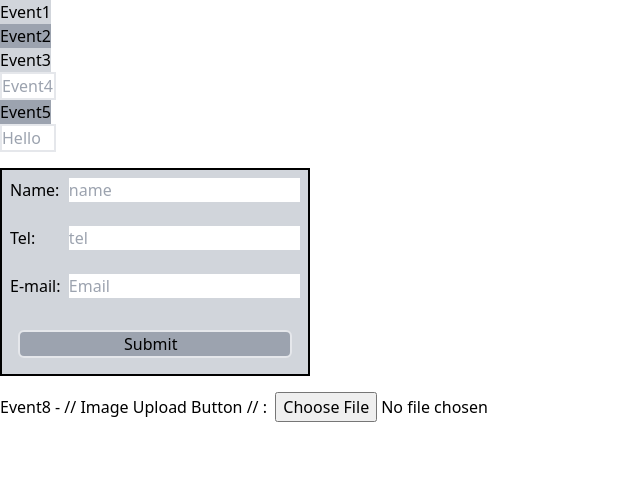
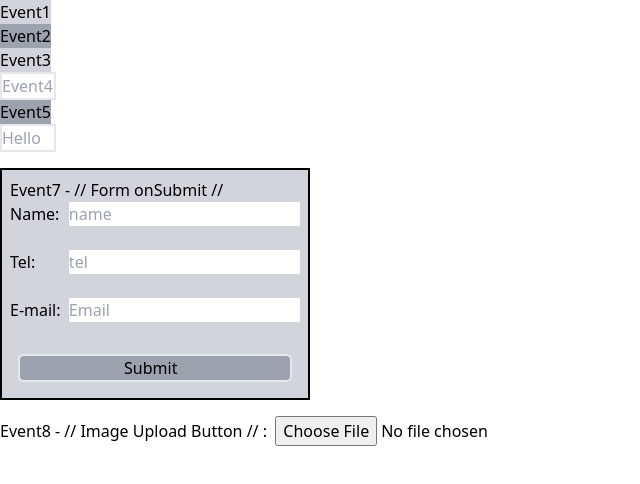
Before and after one commit to soAcademy/workshop-state-and-event, a React (Create React App) app: page / in a window 1280 px wide. Shown: the top 484 px of the page, without its empty margins (0-640 px from the left). Built offline with nearby package versions, Linux system fonts and the light colour scheme.

Commit message:
feat: event6 again

```diff
--- a/src/Events/Event6.js
+++ b/src/Events/Event6.js
@@ -1,7 +1,6 @@
 const Event6 = () => {
-  const helloWorld = () => (console.log('Hello 6'))
   return (
-    <input type="text" className="w-14 border-2" placeholder="Hello" onSelect={helloWorld}></input>
+    <input type='text' placeholder="Hello" onSelect={()=>console.log("Hello 6")} className="w-14 border-2"></input>
   )
 }
 
--- a/src/Events/Event7.js
+++ b/src/Events/Event7.js
@@ -8,7 +8,7 @@ const Event7 = () => {
     });
   };
   return (
-    <div className="bg-gray-300 w-fit my-4 border-2 border-black p-2">
+    <div className="bg-gray-300 w-fit my-4 border-2 border-black p-2">Event7 - // Form onSubmit //
       <form onSubmit={submit}>
         <label className="flex justify-between">
           Name:
@@ -17,7 +17,7 @@ const Event7 = () => {
         <br />
         <label className="flex justify-between">
           Tel: &nbsp;
-          <input type="tel" required placeholder="tel"></input>
+          <input type="tel" pattern="[0-9]*" placeholder="tel"></input>
         </label>
         <br />
         <label className="flex justify-between">
```
